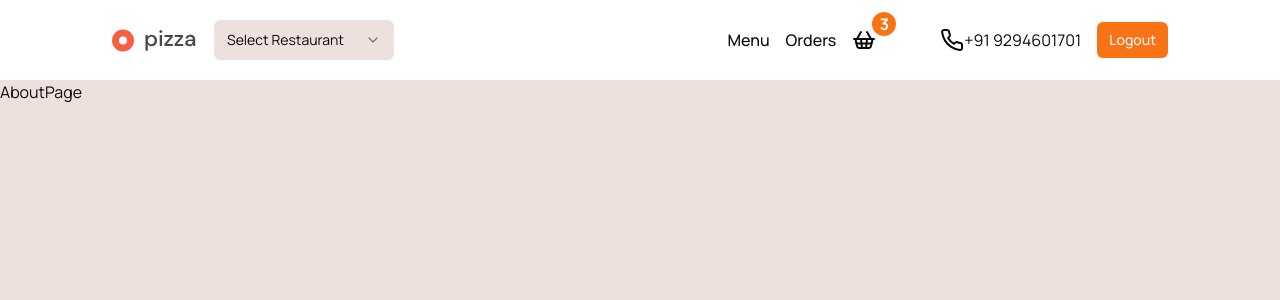
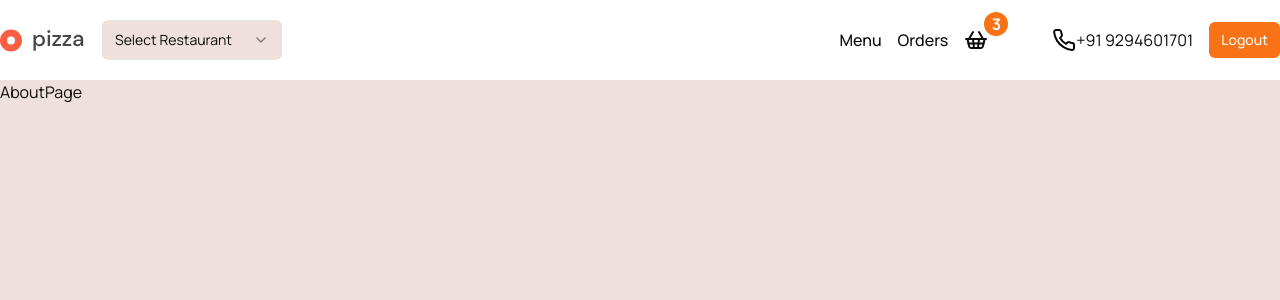
Before and after one commit to saurabhjaykar1603/pizza-slice, a Next.js app: page /about in a window 1280 px wide. Shown: the top 300 px of the page. Built offline with nearby package versions, Linux system fonts and the light colour scheme.

Commit message:
ref header  container

```diff
--- a/src/components/global/Header.tsx
+++ b/src/components/global/Header.tsx
@@ -12,7 +12,7 @@ import { Button } from "../ui/button";
 function Header() {
   return (
     <header className="bg-white">
-      <nav className="px-28 py-5 flex items-center justify-between">
+      <nav className="container mx-auto py-5 flex items-center justify-between">
         <div className="flex items-center space-x-3">
           <svg
             data-testid="logo"
@@ -45,7 +45,7 @@ function Header() {
             </SelectContent>
           </Select>
         </div>
-        <div className="flex items-center gap-x-4">
+        <div className="md:flex items-center gap-x-4 hidden">
           <ul className="flex items-center font-medium space-x-4">
             <li>
               <Link className="hover:text-primary" href={"/"}>
@@ -58,7 +58,7 @@ function Header() {
               </Link>
             </li>
           </ul>
-          <div className="relative">
+          <div className="relative ">
             <Link href="/cart">
               <ShoppingBasket className="hover:text-primary" />
             </Link>
```
